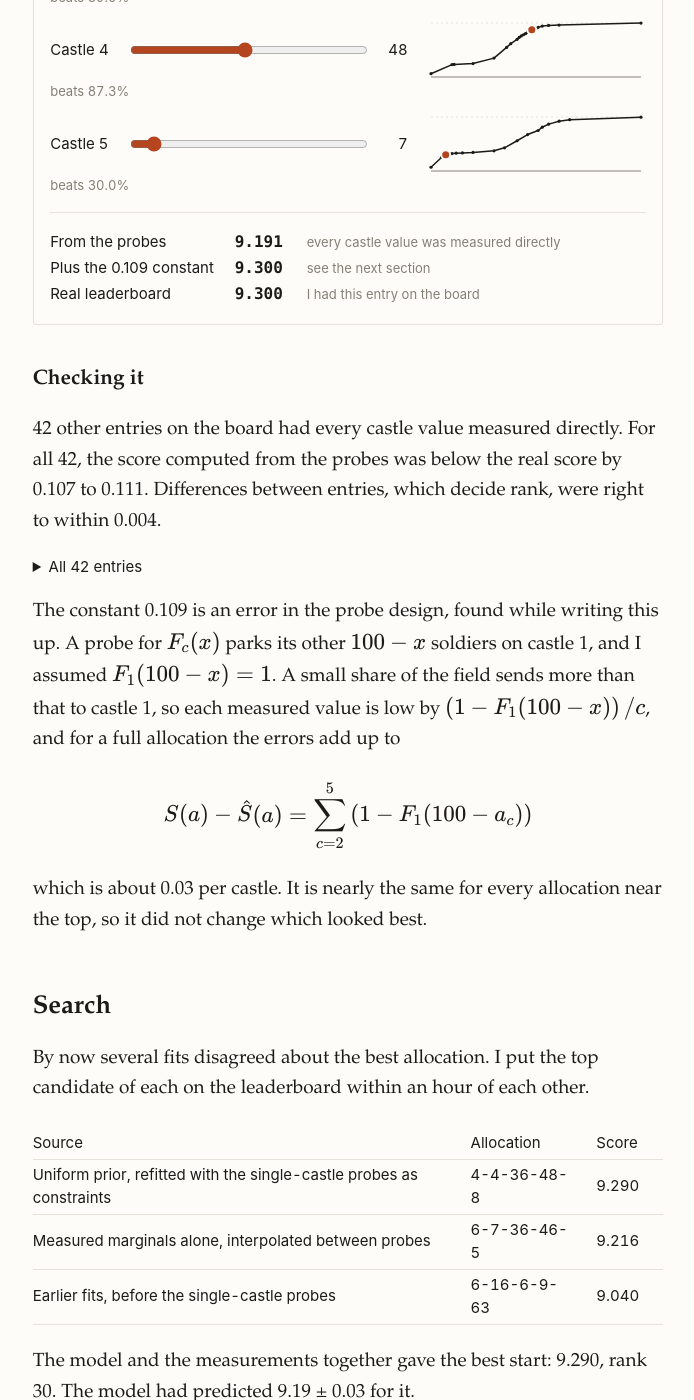
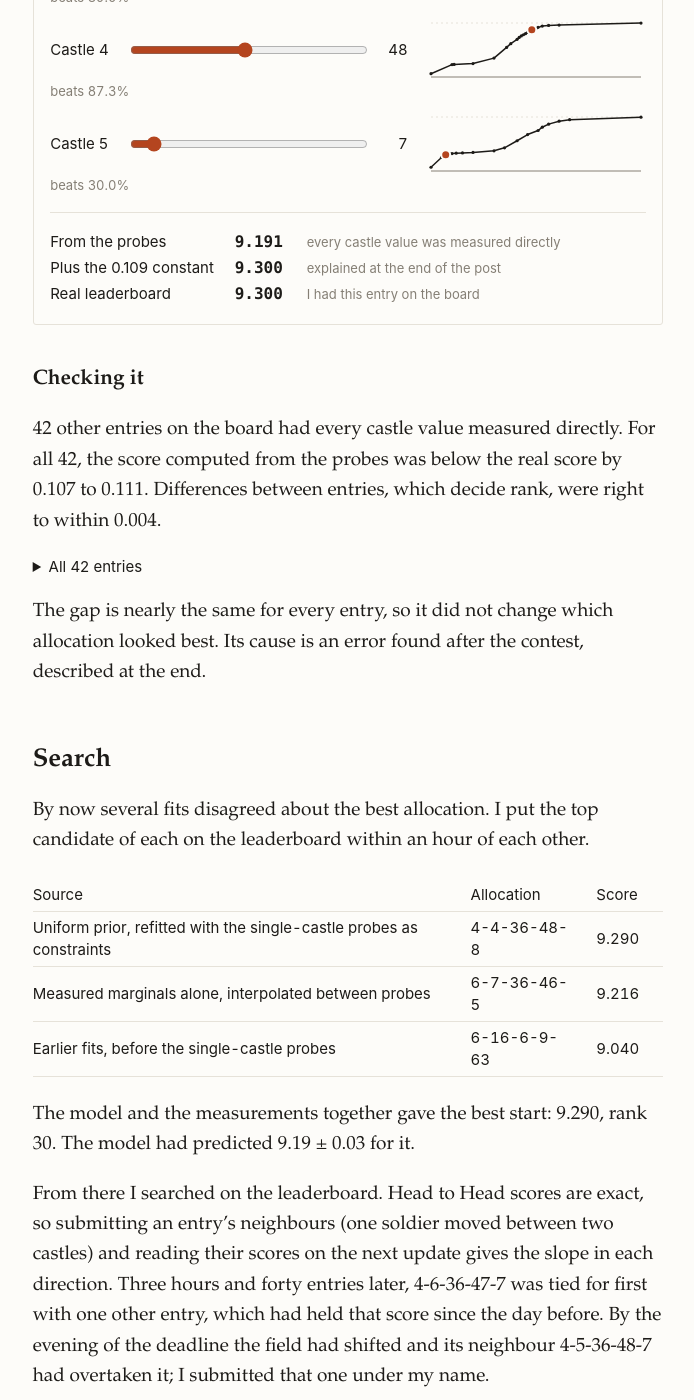
Before and after one commit to kinshu0/kinshu0.github.io, a Jekyll site: the page built from _posts/2026-11-22-castle-challenge.markdown, in a window 1280 px wide and 1400 px high, scrolled down 7899 px. Shown: the whole window, without its empty margins (292-986 px from the left). Built offline with Jekyll 4.4.1, drawn with Linux system fonts in a browser that asks for light colours; some of the changed text lies outside the part shown.

Commit message:
Castle post: move the error found afterwards to the end
Co-Authored-By: Claude Fable 5.2 <noreply@anthropic.com>

```diff
--- a/_posts/2026-11-22-castle-challenge.markdown
+++ b/_posts/2026-11-22-castle-challenge.markdown
@@ -158,13 +158,7 @@ Each dot below is one of them. Set an allocation and the page computes its score
 <div id="castle-known" class="castle-known"></div>
 </details>
 
-The constant 0.109 is an error in the probe design, found while writing this up. A probe for $$F_c(x)$$ parks its other $$100 - x$$ soldiers on castle 1, and I assumed $$F_1(100 - x) = 1$$. A small share of the field sends more than that to castle 1, so each measured value is low by $$\left(1 - F_1(100 - x)\right) / c$$, and for a full allocation the errors add up to
-
-$$
-S(a) - \hat{S}(a) = \sum_{c=2}^{5} \left( 1 - F_1(100 - a_c) \right)
-$$
-
-which is about 0.03 per castle. It is nearly the same for every allocation near the top, so it did not change which looked best.
+The gap is nearly the same for every entry, so it did not change which allocation looked best. Its cause is an error found after the contest, described at the end.
 
 ## Search
 
@@ -191,8 +185,17 @@ A rebuilt Four-Way model supplied a starting region, 8-41-51-0-0, which ranked 1
 ## Errors
 
 - **Two days on a human-shaped prior.** Ten single-castle entries on day one would have told me more.
-- **The castle 1 assumption** above. A few entries split between castles 1 and 2 only would have measured it.
 - **Misreading the Four-Way rule** until the last night: I assumed each castle was decided pairwise within the group. A batch of entries built on that reading moved the scores in a way only the real rule allows.
+
+## Found afterwards
+
+One more error turned up only while writing this report: the constant gap of 0.109 in the check. It comes from the probe design. A probe for $$F_c(x)$$ parks its other $$100 - x$$ soldiers on castle 1, and I assumed $$F_1(100 - x) = 1$$. A small share of the field sends more than that to castle 1, so each measured value is low by $$\left(1 - F_1(100 - x)\right) / c$$, and for a full allocation the errors add up to
+
+$$
+S(a) - \hat{S}(a) = \sum_{c=2}^{5} \left( 1 - F_1(100 - a_c) \right)
+$$
+
+which is about 0.03 per castle. A few entries split between castles 1 and 2 only would have measured it.
 
 I directed the work and Claude Code, running as an agent, did most of the execution: collecting every version of the leaderboard, fitting the model, and running the submit-and-measure loop overnight.
 
--- a/assets/castle/predictor.js
+++ b/assets/castle/predictor.js
@@ -72,7 +72,7 @@
       return;
     }
     out.appendChild(line('From the probes', f3(mid), exact ? 'every castle value was measured directly' : 'between ' + f3(lo) + ' and ' + f3(hi) + '; some values fall between measured points'));
-    out.appendChild(line('Plus the ' + D.offset.toFixed(3) + ' constant', f3(mid + D.offset), 'see the next section'));
+    out.appendChild(line('Plus the ' + D.offset.toFixed(3) + ' constant', f3(mid + D.offset), 'explained at the end of the post'));
     var hit = D.known.filter(function (k) { return k[0].join() === a.join(); })[0];
     out.appendChild(line('Real leaderboard', hit ? f3(hit[1]) : 'unknown', hit ? 'I had this entry on the board' : 'I never submitted this allocation'));
   }
```
